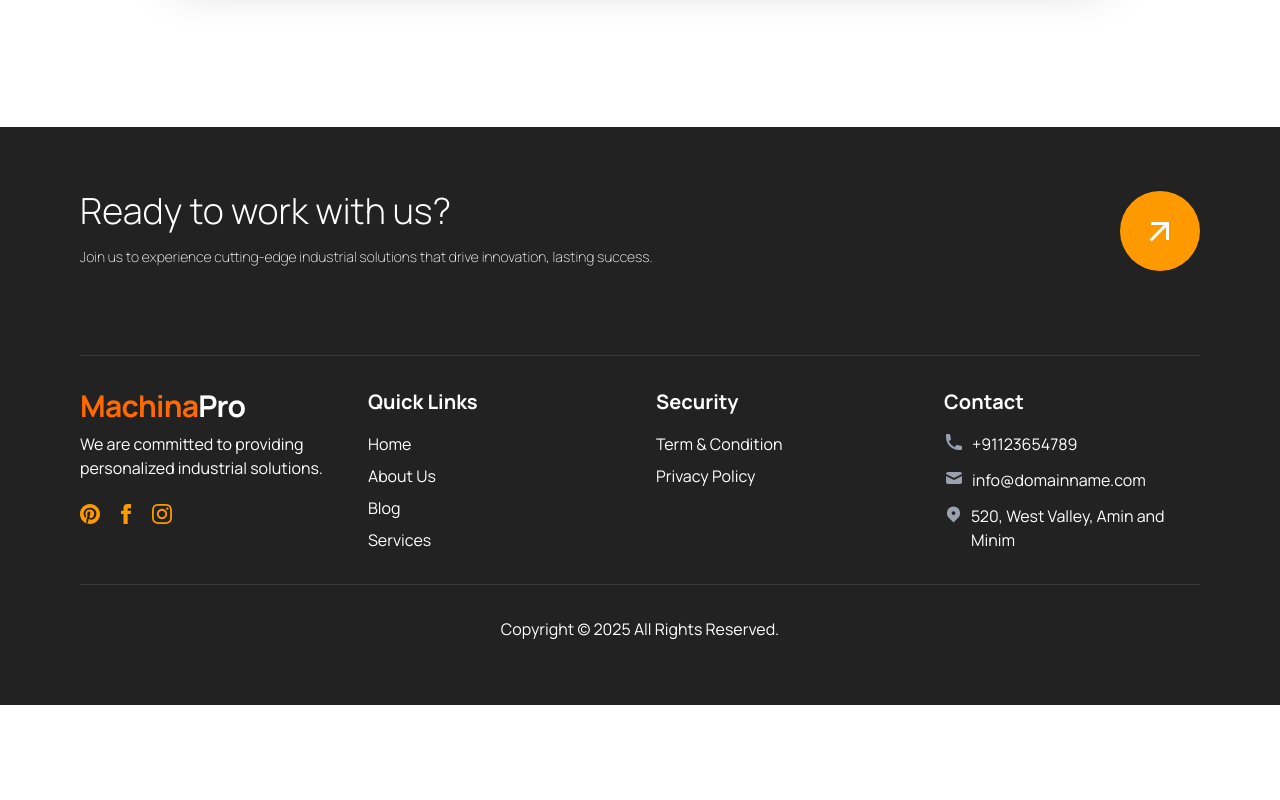
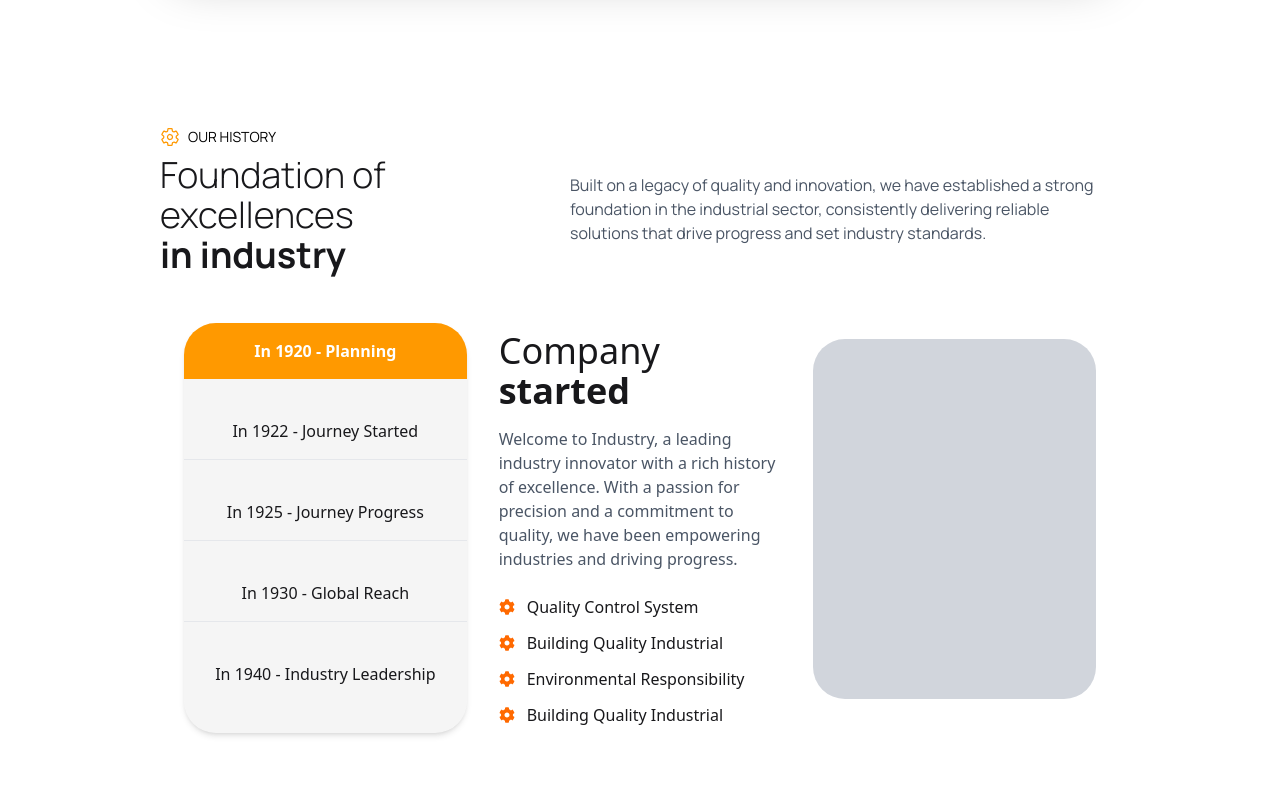
Before and after one commit to Shabbir404/machinery_pro, a React (Vite) app: page /about in a window 1280 px wide. Shown: the part 2040-2840 px from the top of the page. Before the commit the page ends 2745 px from the top, so only its background shows below. Built offline with nearby package versions, Linux system fonts and the light colour scheme.

Commit message:
about's 4th layer complete

```diff
--- a/AboutLayers/AForthLayer.jsx
+++ b/AboutLayers/AForthLayer.jsx
@@ -1,11 +1,73 @@
-
-
-const ForthLayer = () => {
+import { FaCog } from "react-icons/fa";
+import { IoSettingsOutline } from "react-icons/io5";
+import '../css/main_all.css'
+const AForthLayer = () => {
     return (
         <div>
             <div>
                 <div>
+                    <div className="manrope md:mt-10 -mt-20">
+                        <div className="max-w-6xl md:w-9/12 mx-auto p-4 md:p-0 md:flex justify-between items-center">
+                            <div>
+                                <h3 className="text-sm text-black flex items-center gap-2">
+                                    <IoSettingsOutline className="text-xl text-[#FF9900]"></IoSettingsOutline> OUR HISTORY
+                                </h3>
+                                <div className="">
+                                    <h1 className="text-4xl font-light mt-2">
+                                        Foundation of excellences <br />
+                                        <span className="font-bold">in industry</span>
+                                    </h1>
+                                </div>
+                            </div>
+                            <div>
+                                <p className="text-gray-600 mt-4 md:w-[550px]">
+                                    Built on a legacy of quality and innovation, we have established a strong
+                                    foundation in the industrial sector, consistently delivering reliable
+                                    solutions that drive progress and set industry standards.
+                                </p>
+                            </div>
+                        </div>
+                    </div>
+                    <div className="max-w-6xl md:w-9/12 mx-auto p-6 grid grid-cols-1 md:grid-cols-3 gap-8 items-start">
+                        <div>
+                            <div className="mt-6 bg-[#0000000A] font-medium shadow-md h-[410px] text-center rounded-4xl overflow-hidden">
+                                <div className="bg-[#FF9900] text-white p-4 font-semibold">In 1920 - Planning</div>
+                                <div className="divide-y divide-gray-200 ">
+                                    {[
+                                        "In 1922 - Journey Started",
+                                        "In 1925 - Journey Progress",
+                                        "In 1930 - Global Reach",
+                                        "In 1940 - Industry Leadership",
+                                    ].map((item, index) => (
+                                        <div key={index} className="p-4 mt-6 hover:bg-gray-100 cursor-pointer">
+                                            {item}
+                                        </div>
+                                    ))}
+                                </div>
+                            </div>
+                        </div>
 
+                        <div className="md:mt-8">
+                            <h2 className="text-4xl font-light">
+                                Company <span className="font-bold">started</span>
+                            </h2>
+                            <p className="text-gray-600 mt-4">
+                                Welcome to Industry, a leading industry innovator with a rich history of excellence. With a passion for
+                                precision and a commitment to quality, we have been empowering industries and driving progress.
+                            </p>
+                            <ul className="mt-6 space-y-3">
+                                {["Quality Control System", "Building Quality Industrial", "Environmental Responsibility", "Building Quality Industrial"].map((item, index) => (
+                                    <li key={index} className="flex items-center gap-3">
+                                        <FaCog className="text-orange-500" /> <span>{item}</span>
+                                    </li>
+                                ))}
+                            </ul>
+                        </div>
+
+                        <div className="flex justify-center md:mt-10 items-center">
+                            <div className="bg-gray-300 w-full h-48 md:w-[420px] md:h-[360px] rounded-4xl"></div>
+                        </div>
+                    </div>
                 </div>
             </div>
 
@@ -14,4 +76,4 @@ const ForthLayer = () => {
     );
 };
 
-export default ForthLayer;
+export default AForthLayer;
--- a/AboutLayers/AThirdLayer.jsx
+++ b/AboutLayers/AThirdLayer.jsx
@@ -6,6 +6,7 @@ import { AiOutlineAim } from "react-icons/ai";
 import '../css/main_all.css'
 import { useState } from "react";
 import { FaCog } from "react-icons/fa";
+import AForthLayer from "./aForthLayer";
 
 const AThirdLayer = () => {
     const [activeTab, setActiveTab] = useState('mission');
@@ -73,13 +74,13 @@ const AThirdLayer = () => {
                 <div className="p-4 md:p-8">
                     {activeTab === 'mission' && (
                         <div className="flex flex-col md:flex-row gap-4">
-                            <div className="bg-white p-6 w-full md:w-[600px]">
+                            <div className="bg-white p-4  w-full md:w-[600px]">
                                 <p className="text-gray-600 text-lg mb-4">
                                     Our mission is to transform the factory and industry sectors through
                                     sustainable practices, innovation, and advanced technology, fostering
                                     growth that benefits both business and the environment.
                                 </p>
-                                <ul className="space-y-3">
+                                <ul className="space-y-3 md:pt-5">
                                     {points.map((point, index) => (
                                         <li key={index} className="flex items-center space-x-3">
                                             <FaCog className="text-[#FF9900]" />
@@ -88,7 +89,9 @@ const AThirdLayer = () => {
                                     ))}
                                 </ul>
                             </div>
-                            <div className="bg-[#C4C4C4] w-full md:w-[540px] h-80 rounded-3xl"></div>
+                            <div className="bg-[#C4C4C4] w-full  md:w-[540px] h-80 rounded-3xl">
+
+                            </div>
                         </div>
                     )}
                     {activeTab === 'vision' && (
@@ -105,8 +108,7 @@ const AThirdLayer = () => {
                     )}
                 </div>
             </div>
-
-
+            <AForthLayer></AForthLayer>
         </div >
     );
 };
```
